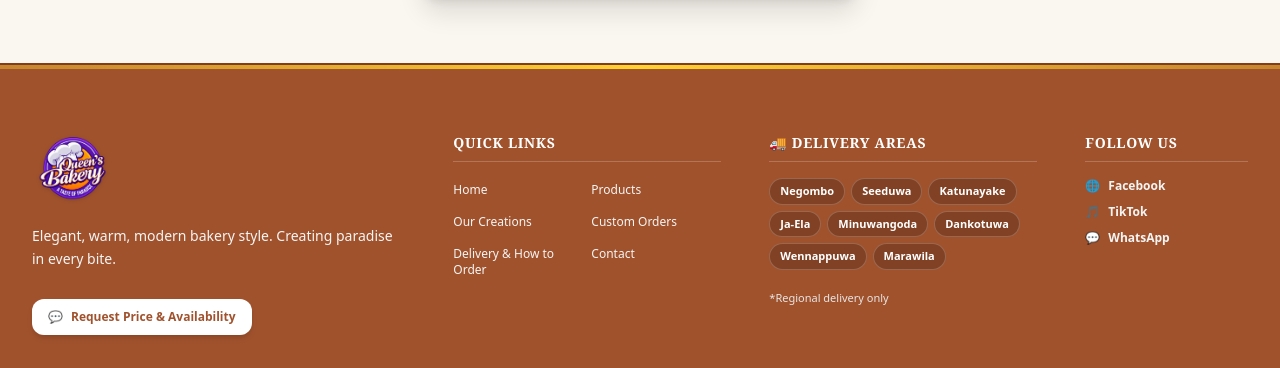
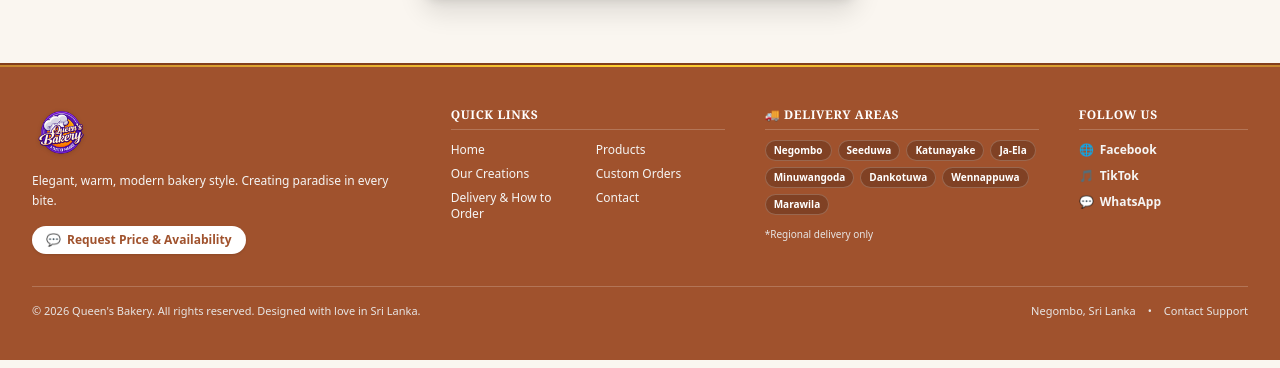
Before and after one commit to Imasha3/queens-bakery, a Next.js app: page /login in a window 1280 px wide. Shown: the part 584-952 px from the top of the page. Built offline with nearby package versions, Linux system fonts and the light colour scheme; no server answers; the database is empty.

Commit message:
Reduce footer height with compact padding and spacing

```diff
--- a/src/components/Footer.tsx
+++ b/src/components/Footer.tsx
@@ -31,23 +31,23 @@ export default function Footer() {
   return (
     <footer className="w-full max-w-full inset-x-0 left-0 right-0 bg-[#A0522D] dark:bg-[#783617] text-white border-t-2 border-[#823E1C] dark:border-[#5C2B14] mt-auto transition-colors duration-300 relative overflow-hidden">
       {/* Top Accent Line */}
-      <div className="h-1 w-full bg-gradient-to-r from-amber-300/40 via-amber-300 to-amber-300/40" />
+      <div className="h-0.5 w-full bg-gradient-to-r from-amber-300/40 via-amber-300 to-amber-300/40" />
 
-      <div className="mx-auto max-w-7xl px-4 py-16 sm:px-6 lg:px-8">
-        <div className="grid grid-cols-1 md:grid-cols-2 lg:grid-cols-12 gap-10 lg:gap-12">
+      <div className="mx-auto max-w-7xl px-4 py-8 sm:py-10 sm:px-6 lg:px-8">
+        <div className="grid grid-cols-1 md:grid-cols-2 lg:grid-cols-12 gap-8 lg:gap-10 items-start">
 
           {/* Brand Info Column (4 cols) */}
-          <div className="lg:col-span-4 space-y-5 text-center md:text-left">
+          <div className="lg:col-span-4 space-y-3 text-center md:text-left">
             <Link href="/" className="inline-block">
-              <Logo />
+              <Logo heightClass="h-9 sm:h-10 md:h-11" />
             </Link>
-            <p className="text-xs sm:text-sm font-medium text-stone-100 leading-relaxed max-w-sm mx-auto md:mx-0">
+            <p className="text-xs font-medium text-stone-100 leading-relaxed max-w-sm mx-auto md:mx-0">
               {t('footer.tagline')}
             </p>
-            <div className="pt-2">
+            <div className="pt-1">
               <button
                 onClick={() => setInquiryModalOpen(true)}
-                className="inline-flex items-center gap-2 rounded-xl bg-white text-[#A0522D] hover:bg-stone-100 px-4 py-2.5 text-xs font-bold shadow-md transition-all duration-200 cursor-pointer"
+                className="inline-flex items-center gap-1.5 rounded-lg bg-white text-[#A0522D] hover:bg-stone-100 px-3.5 py-1.5 text-xs font-bold shadow-sm transition-all duration-200 cursor-pointer"
               >
                 <span>💬</span>
                 <span>{t('hero.requestPrice')}</span>
@@ -56,16 +56,16 @@ export default function Footer() {
           </div>
 
           {/* Navigation Links Column (3 cols) */}
-          <div className="lg:col-span-3 space-y-4 text-center md:text-left">
-            <h4 className="font-serif text-sm font-bold text-white tracking-wider uppercase border-b border-white/20 pb-2 inline-block md:block">
+          <div className="lg:col-span-3 space-y-2.5 text-center md:text-left">
+            <h4 className="font-serif text-xs font-bold text-white tracking-wider uppercase border-b border-white/20 pb-1.5 inline-block md:block">
               {t('footer.quickLinks')}
             </h4>
-            <ul className="grid grid-cols-2 gap-2 text-xs font-medium text-stone-100">
+            <ul className="grid grid-cols-2 gap-x-4 gap-y-1 text-xs font-medium text-stone-100">
               {navLinks.map((link) => (
                 <li key={link.href}>
                   <Link
                     href={link.href}
-                    className="hover:text-amber-200 transition-colors duration-200 block py-1"
+                    className="hover:text-amber-200 transition-colors duration-200 block py-0.5"
                   >
                     {link.label}
                   </Link>
@@ -75,38 +75,38 @@ export default function Footer() {
           </div>
 
           {/* Delivery Coverage Column (3 cols) */}
-          <div className="lg:col-span-3 space-y-4 text-center md:text-left">
-            <h4 className="font-serif text-sm font-bold text-white tracking-wider uppercase border-b border-white/20 pb-2 inline-block md:block">
+          <div className="lg:col-span-3 space-y-2.5 text-center md:text-left">
+            <h4 className="font-serif text-xs font-bold text-white tracking-wider uppercase border-b border-white/20 pb-1.5 inline-block md:block">
               🚚 {language === 'en' ? 'Delivery Areas' : 'බෙදාහරින ප්‍රදේශ'}
             </h4>
             <div className="flex flex-wrap gap-1.5 justify-center md:justify-start">
               {deliveryList.map((area) => (
                 <span
                   key={area}
-                  className="text-[11px] font-semibold bg-black/20 text-white border border-white/20 rounded-lg px-2.5 py-1"
+                  className="text-[10px] font-semibold bg-black/20 text-white border border-white/20 rounded-md px-2 py-0.5"
                 >
                   {area}
                 </span>
               ))}
             </div>
-            <p className="text-[11px] font-medium text-stone-200 pt-1">
+            <p className="text-[10px] font-medium text-stone-200 pt-0.5">
               *Regional delivery only
             </p>
           </div>
 
           {/* Socials & Connect Column (2 cols) */}
-          <div className="lg:col-span-2 space-y-4 text-center md:text-left">
-            <h4 className="font-serif text-sm font-bold text-white tracking-wider uppercase border-b border-white/20 pb-2 inline-block md:block">
+          <div className="lg:col-span-2 space-y-2.5 text-center md:text-left">
+            <h4 className="font-serif text-xs font-bold text-white tracking-wider uppercase border-b border-white/20 pb-1.5 inline-block md:block">
               {t('footer.followUs')}
             </h4>
 
-            <div className="flex flex-col gap-2.5 items-center md:items-start text-xs font-semibold text-stone-100">
+            <div className="flex flex-col gap-1.5 items-center md:items-start text-xs font-semibold text-stone-100">
               {socialSettings?.facebook && (
                 <a
                   href={socialSettings.facebook}
                   target="_blank"
                   rel="noopener noreferrer"
-                  className="inline-flex items-center gap-2 hover:text-amber-200 transition-colors"
+                  className="inline-flex items-center gap-1.5 hover:text-amber-200 transition-colors py-0.5"
                 >
                   <span>🌐</span>
                   <span>Facebook</span>
@@ -117,7 +117,7 @@ export default function Footer() {
                   href={socialSettings.tiktok}
                   target="_blank"
                   rel="noopener noreferrer"
-                  className="inline-flex items-center gap-2 hover:text-amber-200 transition-colors"
+                  className="inline-flex items-center gap-1.5 hover:text-amber-200 transition-colors py-0.5"
                 >
                   <span>🎵</span>
                   <span>TikTok</span>
@@ -128,7 +128,7 @@ export default function Footer() {
                   href={socialSettings.whatsapp}
                   target="_blank"
                   rel="noopener noreferrer"
-                  className="inline-flex items-center gap-2 hover:text-amber-200 transition-colors"
+                  className="inline-flex items-center gap-1.5 hover:text-amber-200 transition-colors py-0.5"
                 >
                   <span>💬</span>
                   <span>WhatsApp</span>
@@ -140,11 +140,11 @@ export default function Footer() {
         </div>
 
         {/* Bottom Bar */}
-        <div className="mt-12 border-t border-white/20 pt-8 flex flex-col sm:flex-row items-center justify-between gap-4 text-center sm:text-left text-xs font-medium text-stone-200">
+        <div className="mt-8 border-t border-white/20 pt-4 flex flex-col sm:flex-row items-center justify-between gap-2 text-center sm:text-left text-[11px] font-medium text-stone-200">
           <p>
             &copy; {new Date().getFullYear()} Queen's Bakery. {t('footer.rights')}
           </p>
-          <div className="flex items-center gap-4 text-[11px]">
+          <div className="flex items-center gap-3 text-[11px]">
             <span>Negombo, Sri Lanka</span>
             <span>•</span>
             <Link href="/contact" className="hover:text-white transition-colors underline-offset-2 hover:underline">Contact Support</Link>
```
